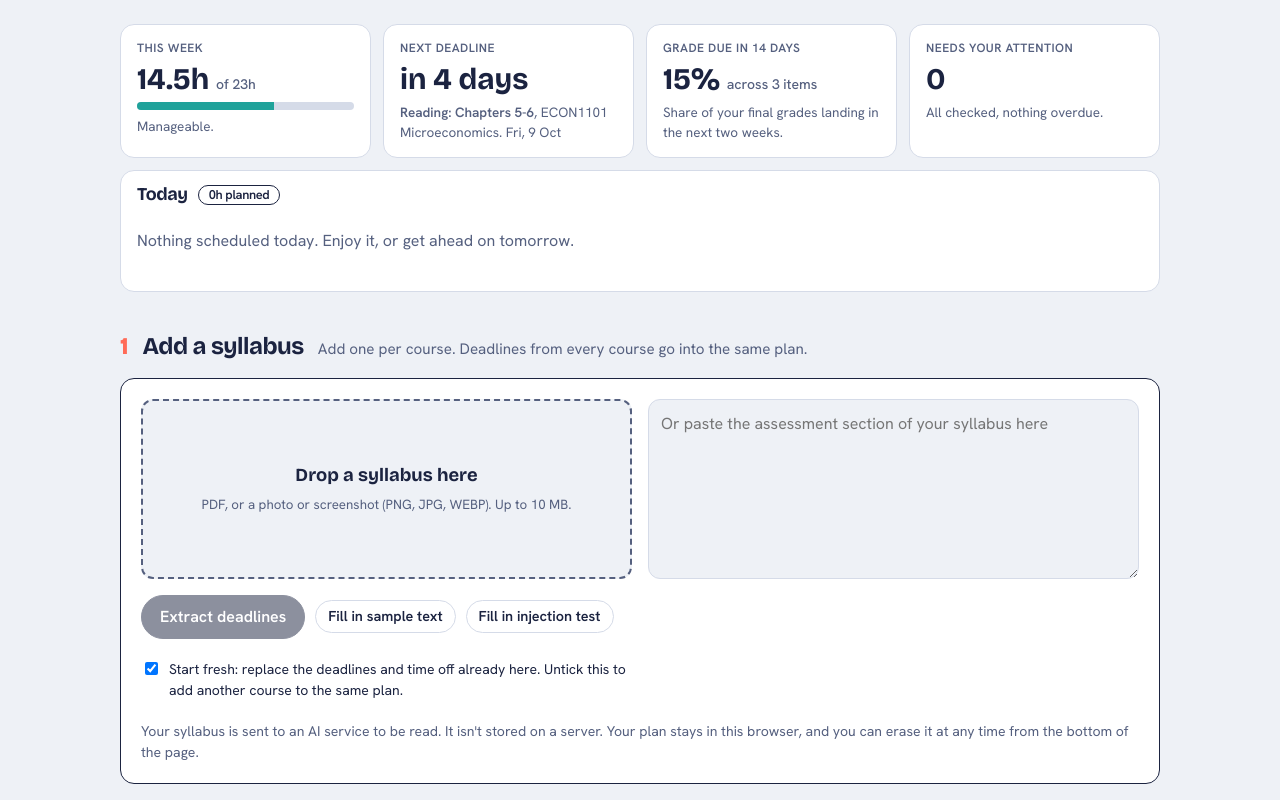
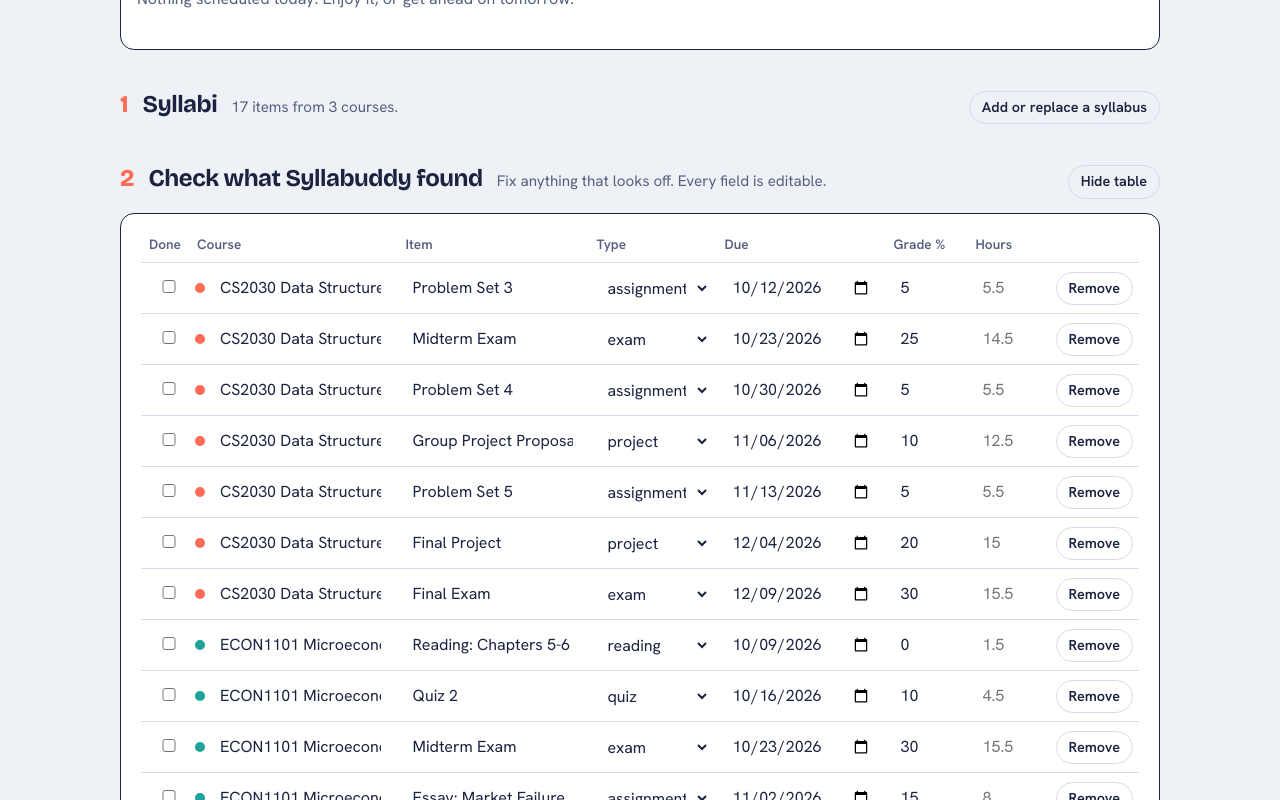
Before and after one commit to jaypee044/syllabuddy, a Next.js app: page / in a window 1280 px wide. Both pictures are taken after a click on the button "Try a sample semester". Shown: the part 348-1148 px from the top of the page. Built offline with nearby package versions, Linux system fonts and the light colour scheme.

Commit message:
Polish UI: compact header, collapsible sections, wider table

```diff
--- a/app/globals.css
+++ b/app/globals.css
@@ -663,3 +663,35 @@ table.items tr.done td:not(.chk):not(.act) {
 
 .firstrun{margin:0 0 14px;padding-left:20px;color:var(--ink-soft);font-size:14.5px;display:grid;gap:4px}
 .week-detail h3{display:flex;flex-wrap:wrap;gap:8px;align-items:center}
+
+/* ---------- polish ---------- */
+.masthead.compact{padding:22px 0 14px}
+.masthead.compact .brand{margin-bottom:10px}
+.masthead.compact h1{font-size:clamp(1.8rem,4.5vw,2.6rem);max-width:none}
+.step-head .btn{margin-left:auto}
+
+.tile{border-color:var(--ink);border-width:1.5px;box-shadow:3px 3px 0 var(--line)}
+.tile.alert-tile{box-shadow:3px 3px 0 #f4b9b3}
+.tile.warn-tile{box-shadow:3px 3px 0 #f1d98a}
+.dash-grid{grid-template-columns:1.4fr 1.2fr 1fr 1fr}
+.dash-grid .tile:first-child .big{font-size:38px}
+.today-list{border-color:var(--ink);border-width:1.5px}
+.today-list li{padding:6px 0;border-top:1px dashed var(--line)}
+.today-list li:first-child{border-top:0}
+@media (max-width:900px){.dash-grid{grid-template-columns:1fr 1fr}}
+@media (max-width:480px){
+  .dash-grid{grid-template-columns:1fr 1fr;gap:8px}
+  .tile{padding:12px}
+  .tile .big{font-size:24px}
+  .dash-grid .tile:first-child{grid-column:1 / -1}
+  .dash-grid .tile:first-child .big{font-size:30px}
+  .step-head .btn{margin-left:0}
+  .today-list li{flex-wrap:wrap}
+}
+table.items{min-width:860px}
+table.items td:nth-child(2){min-width:190px}
+table.items td:nth-child(3){min-width:170px}
+table.items td:nth-child(4){min-width:124px}
+.strip button.crunch .bar{background:var(--crunch)}
+.week-detail{margin-top:18px}
+@media (prefers-reduced-motion:reduce){*{transition:none!important}}
--- a/app/page.tsx
+++ b/app/page.tsx
@@ -27,6 +27,8 @@ export default function Home() {
   const [settings, setSettings] = useState<PlanSettings>(DEFAULT_SETTINGS);
   const [extractWarnings, setExtractWarnings] = useState<string[]>([]);
   const [ready, setReady] = useState(false);
+  const [addOpen, setAddOpen] = useState(false);
+  const [reviewOpen, setReviewOpen] = useState(true);
 
   // Restore the last session so a refresh doesn't lose the semester.
   useEffect(() => {
@@ -73,15 +75,17 @@ export default function Home() {
 
   return (
     <main className="wrap">
-      <header className="masthead">
+      <header className={`masthead${items.length > 0 ? " compact" : ""}`}>
         <div className="brand">Syllabuddy</div>
         <h1>
           Your semester, <span>planned.</span>
         </h1>
+        {items.length === 0 && (
           <p>
             Upload your syllabi. Syllabuddy finds every deadline, you check them, and you get a week-by-week study
             plan that shows where the crunch is before it hits.
           </p>
+        )}
       </header>
 
       {items.length > 0 && (
@@ -96,9 +100,19 @@ export default function Home() {
       <section className="step" aria-labelledby="s1">
         <div className="step-head">
           <span className="n">1</span>
-          <h2 id="s1">Add a syllabus</h2>
-          <span className="hint">Add one per course. Deadlines from every course go into the same plan.</span>
+          <h2 id="s1">{items.length > 0 ? "Syllabi" : "Add a syllabus"}</h2>
+          <span className="hint">
+            {items.length > 0
+              ? `${items.length} items from ${Object.keys(colors).length} course${Object.keys(colors).length === 1 ? "" : "s"}.`
+              : "Add one per course. Deadlines from every course go into the same plan."}
+          </span>
+          {items.length > 0 && (
+            <button className="btn ghost small" onClick={() => setAddOpen((o) => !o)} aria-expanded={addOpen}>
+              {addOpen ? "Hide" : "Add or replace a syllabus"}
+            </button>
+          )}
         </div>
+        {(items.length === 0 || addOpen) && (
           <Intake
             hasItems={items.length > 0}
             onLoadSample={() => {
@@ -109,8 +123,11 @@ export default function Home() {
               if (replace) setSettings((s) => ({ ...s, availability: [] }));
               setItems((prev) => (replace ? added : [...prev, ...added]));
               setExtractWarnings(warnings);
+              setReviewOpen(true);
+              setAddOpen(false);
             }}
           />
+        )}
       </section>
 
       {items.length > 0 && (
@@ -120,6 +137,9 @@ export default function Home() {
               <span className="n">2</span>
               <h2 id="s2">Check what Syllabuddy found</h2>
               <span className="hint">Fix anything that looks off. Every field is editable.</span>
+              <button className="btn ghost small" onClick={() => setReviewOpen((o) => !o)} aria-expanded={reviewOpen}>
+                {reviewOpen ? "Hide table" : `Show all ${items.length} items`}
+              </button>
             </div>
             {allWarnings.length > 0 && (
               <div className="alert soft" style={{ marginBottom: 12 }}>
@@ -130,7 +150,7 @@ export default function Home() {
                 </ul>
               </div>
             )}
-            <ReviewTable items={items} colors={colors} onChange={setItems} />
+            {reviewOpen && <ReviewTable items={items} colors={colors} onChange={setItems} />}
           </section>
 
           <section className="step" aria-labelledby="s3">
```
Also changed, not shown: 1 other file (tests, documents, lock files or other folders). Lines whose indentation alone changed are shown as unchanged.
